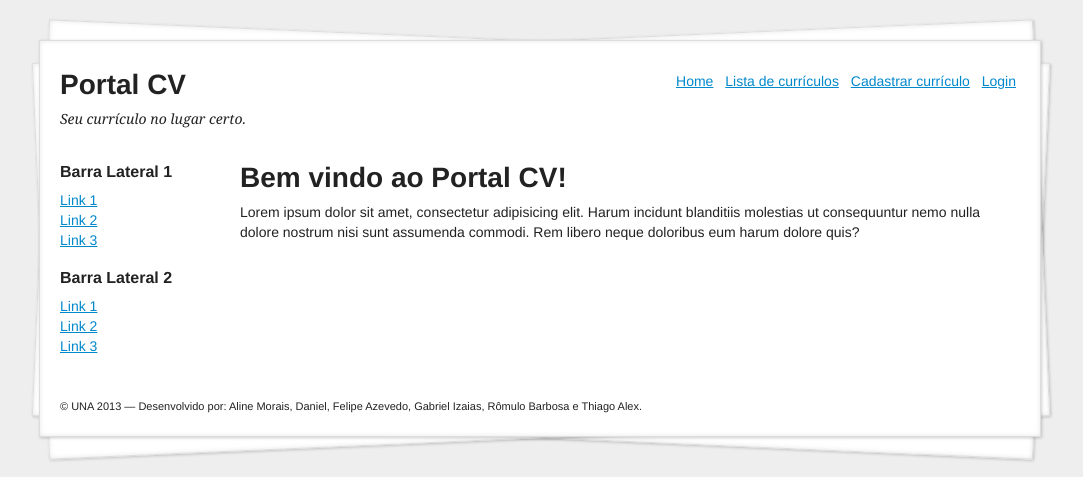
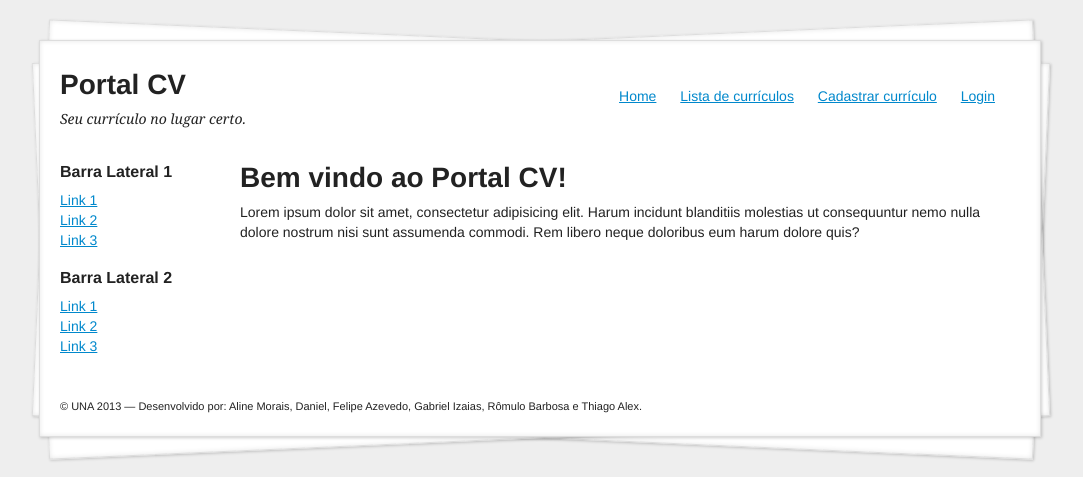
Before and after one commit to tonightsystems/portal-cv, a PHP site: page / in a window 1280 px wide. Shown: the top 477 px of the page, without its empty margins (100-1183 px from the left). Run offline with PHP 8.4, Linux system fonts and the light colour scheme.

Commit message:
Acerta espaçamento do menu principal na Home

```diff
--- a/css/estilos.css
+++ b/css/estilos.css
@@ -87,12 +87,12 @@ a:visited {
 }
 #menu {
     float: right;
-    margin: 0;
+    margin: 15px;
     padding: 0;
 }
 #menu li {
     display: inline;
-    margin: 0 4px;
+    margin: 0 10px;
 }
 
 /* CONTEÚDO */
```
